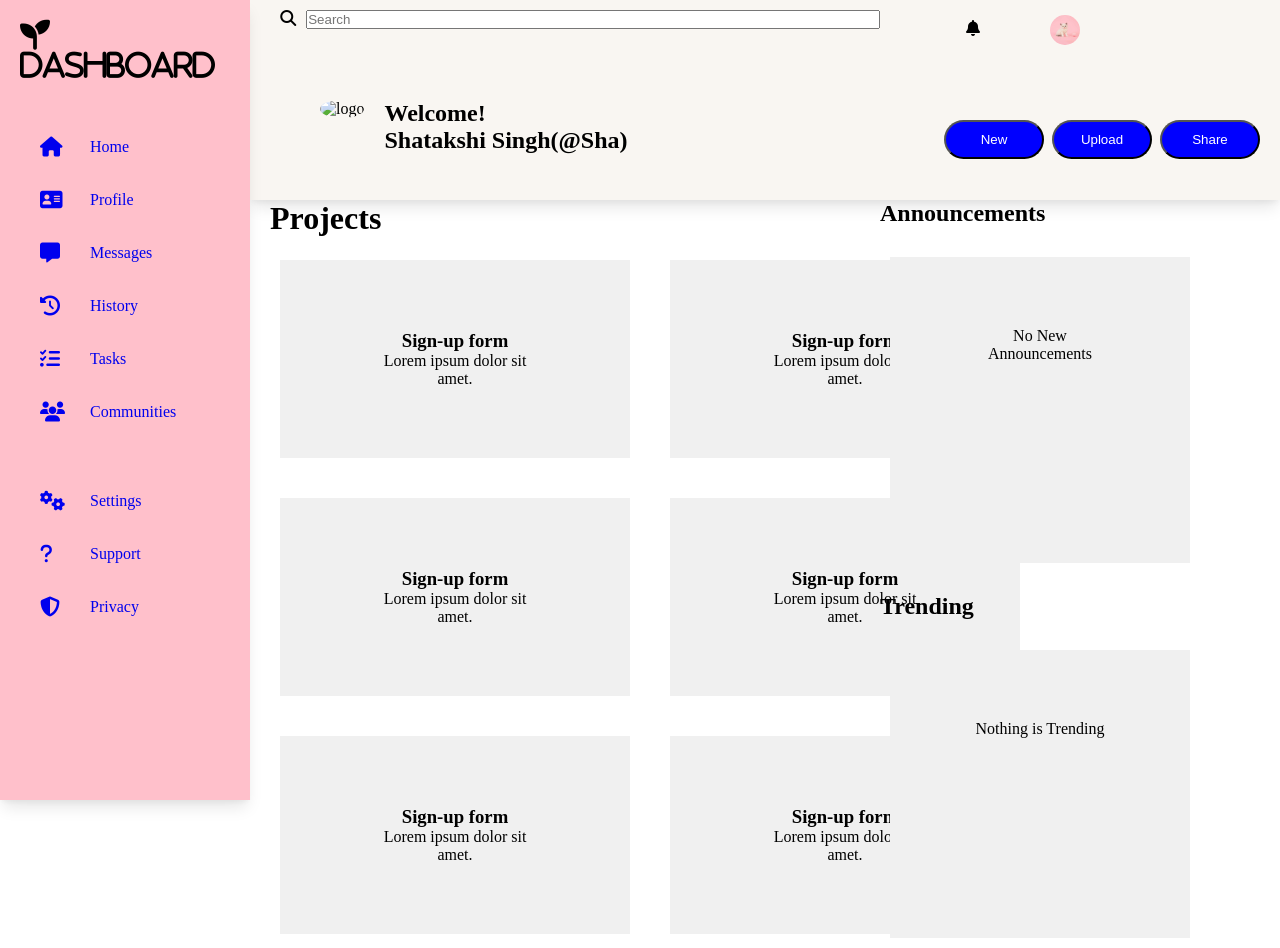
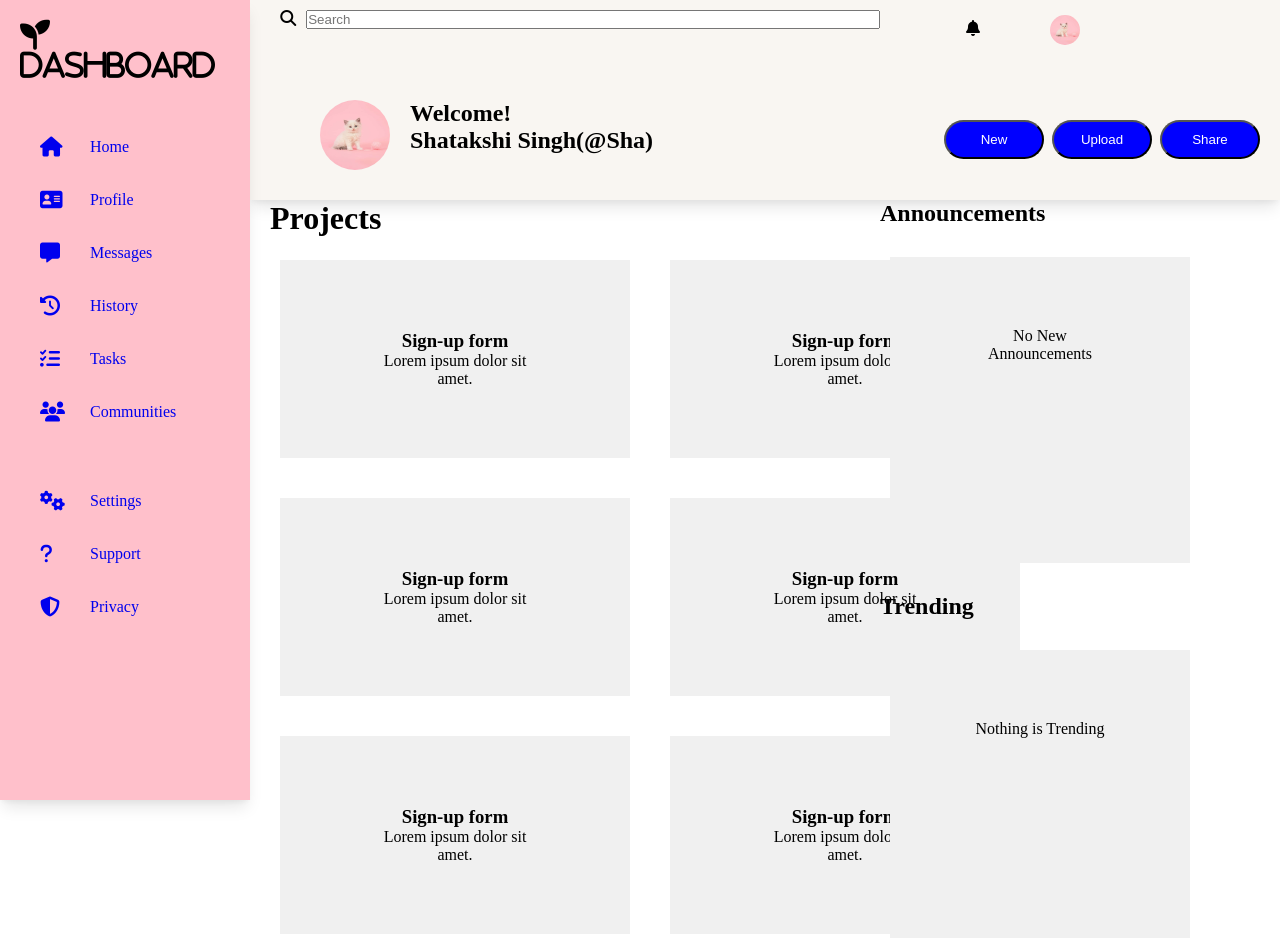
Before and after one commit to Shatakshi0601/My-Dashboard, a plain HTML site: page index.html in a window 1280 px wide. Drawn offline with Linux system fonts and the light colour scheme; the site is published under a folder, as on GitHub Pages, so addresses that start at the root find nothing.

Commit message:
Update index.html with new content

```diff
--- a/index.html
+++ b/index.html
@@ -70,7 +70,7 @@
 <div class="bottom-nav">
 <div id="section">
     <div class="picture">
-    <img src="/img/pic.jpg" alt="logo" class="image1" style="height: 70px; width: 70px; border-radius: 100%;">
+    <img src="./img/pic.jpg" alt="logo" class="image1" style="height: 70px; width: 70px; border-radius: 100%;">
 
 </div>
 
```
